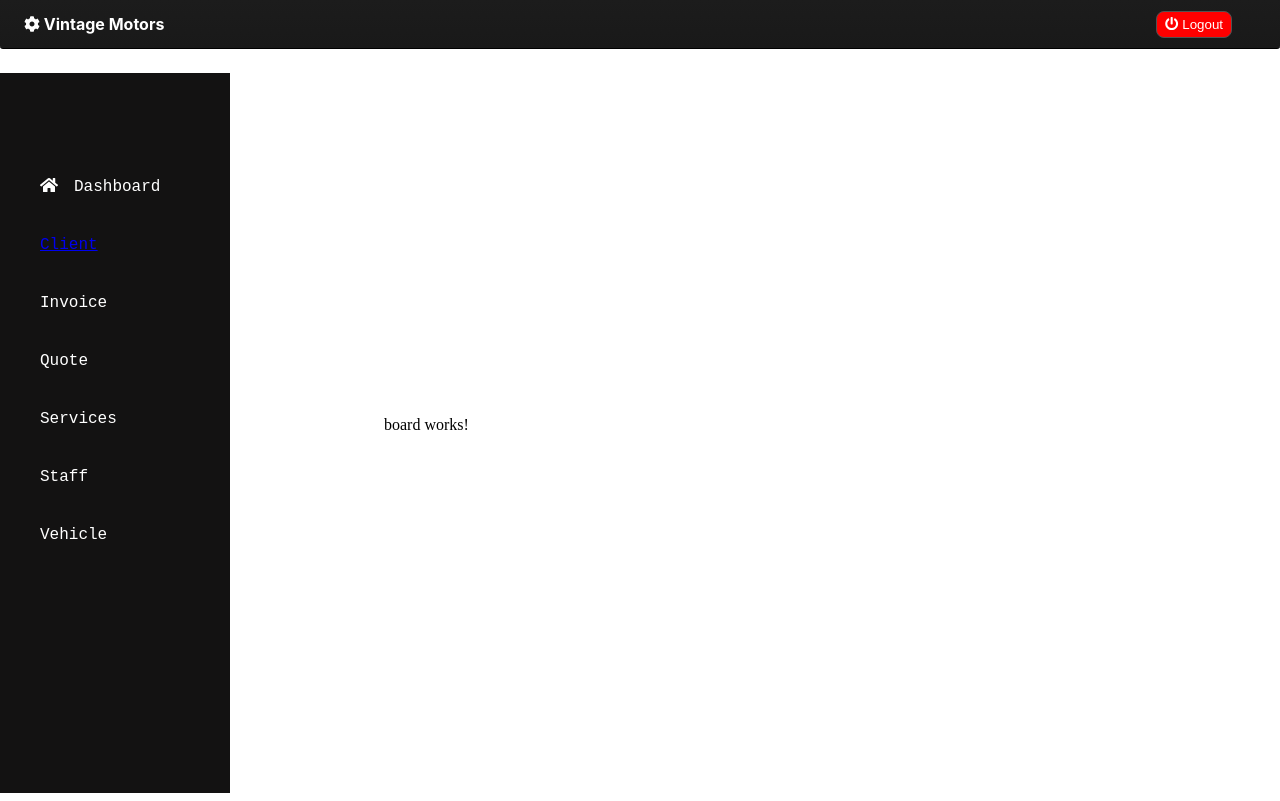
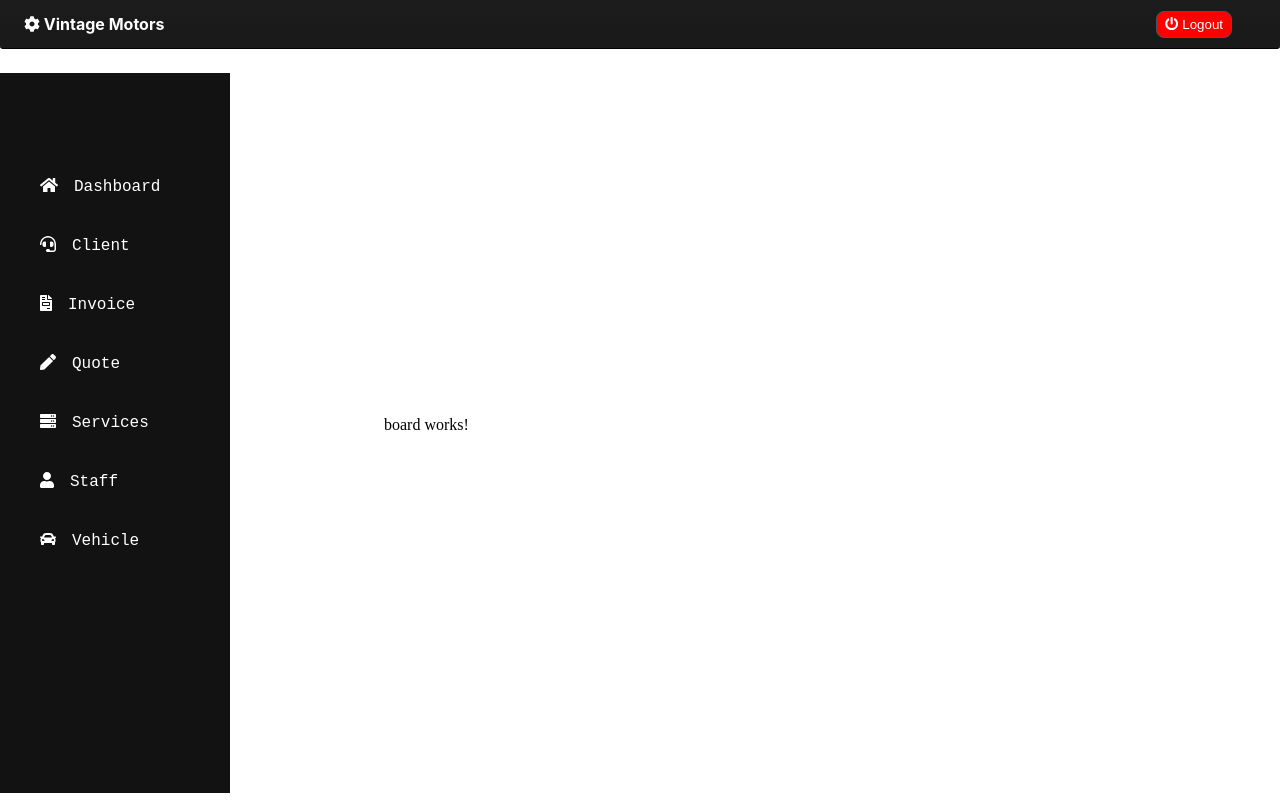
Before and after one commit to oyebolasimeon/vintage-drive, an Angular app in the folder vintage-app/: page /admin/home in a window 1280 px wide. Built offline with nearby package versions, Linux system fonts and the light colour scheme.

Commit message:
added hover effect

```diff
--- a/vintage-app/src/app/Components/dashboard/dashboard-sidebar/dashboard-sidebar.component.css
+++ b/vintage-app/src/app/Components/dashboard/dashboard-sidebar/dashboard-sidebar.component.css
@@ -14,6 +14,19 @@
     padding-top: 5vh;
     margin: auto;
 }
+.side-bar ul li:hover{
+    background-color: grey;
+    border: none;
+    border-radius: 5px 5px;
+    margin-right: 5vh;
+    padding: 2vh;
+    transition: 0.8s ease-out;
+
+}
+.side-bar ul li a{
+    color: #fff;
+    text-decoration: none;
+}
 
 .side-bar ul li fa-icon{
     padding-right: 2vh;
--- a/vintage-app/src/app/Components/dashboard/dashboard-sidebar/dashboard-sidebar.component.html
+++ b/vintage-app/src/app/Components/dashboard/dashboard-sidebar/dashboard-sidebar.component.html
@@ -1,25 +1,25 @@
 <div class="side-bar">
     <ul>
         <li>
-           <fa-icon [icon]="fahome" class="fa-1x"></fa-icon> <a>Dashboard</a>
+           <fa-icon [icon]="fahome" class="fa-1x"></fa-icon> <a routerLink="home">Dashboard</a>
         </li>
         <li>
-            <a routerLink="client">Client</a>
+            <fa-icon [icon]="faclient"></fa-icon> <a routerLink="client">Client</a>
         </li>
         <li>
-            <a>Invoice</a>
+           <fa-icon [icon]="fainvoice"></fa-icon> <a routerLink="invoice">Invoice</a>
         </li>
         <li>
-            <a>Quote</a>
+           <fa-icon [icon]="faquote"></fa-icon> <a routerLink="quote">Quote</a>
         </li>
         <li>
-            <a>Services</a>
+           <fa-icon [icon]="faservice"></fa-icon> <a routerLink="services">Services</a>
         </li>
         <li>
-            <a>Staff</a>
+           <fa-icon [icon]="fastaff"></fa-icon> <a routerLink="staff">Staff</a>
         </li>
         <li>
-            <a>Vehicle</a>
+            <fa-icon [icon]="favehicle"></fa-icon> <a routerLink="vehicle">Vehicle</a>
         </li>
 
     </ul>
--- a/vintage-app/src/app/Components/dashboard/dashboard-sidebar/dashboard-sidebar.component.ts
+++ b/vintage-app/src/app/Components/dashboard/dashboard-sidebar/dashboard-sidebar.component.ts
@@ -1,5 +1,5 @@
 import { Component, OnInit } from '@angular/core';
-import { faHome } from '@fortawesome/free-solid-svg-icons';
+import { faHome, faHeadset, faFileInvoice, faPen, faServer, faUser, faCar} from '@fortawesome/free-solid-svg-icons';
 
 @Component({
   selector: 'app-dashboard-sidebar',
@@ -9,6 +9,13 @@ import { faHome } from '@fortawesome/free-solid-svg-icons';
 export class DashboardSidebarComponent implements OnInit {
 
   fahome = faHome;
+  faclient = faHeadset;
+  fainvoice = faFileInvoice;
+  faquote = faPen;
+  faservice = faServer;
+  fastaff = faUser;
+  favehicle = faCar;
+
 
   constructor() { }
 
```
